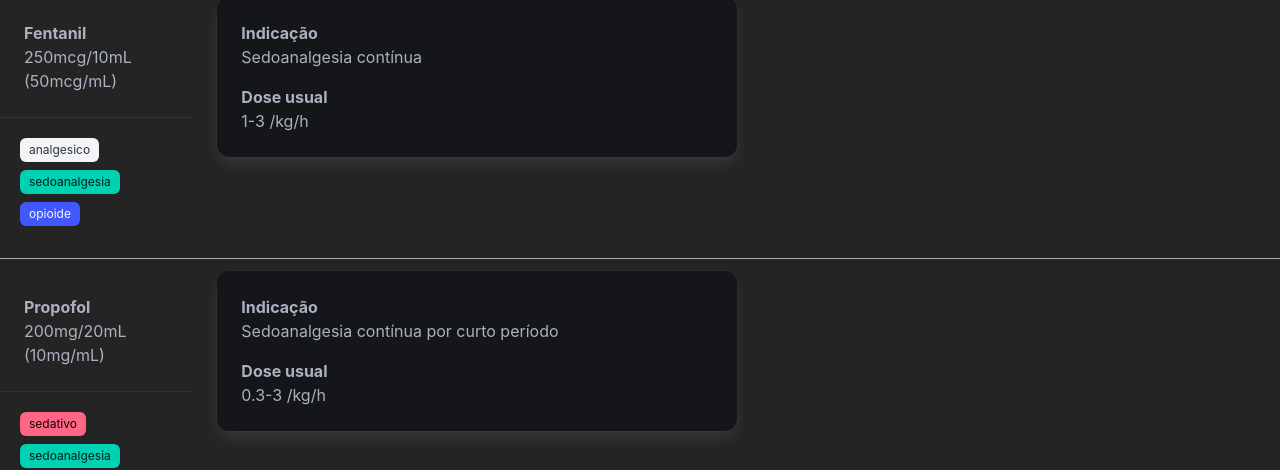
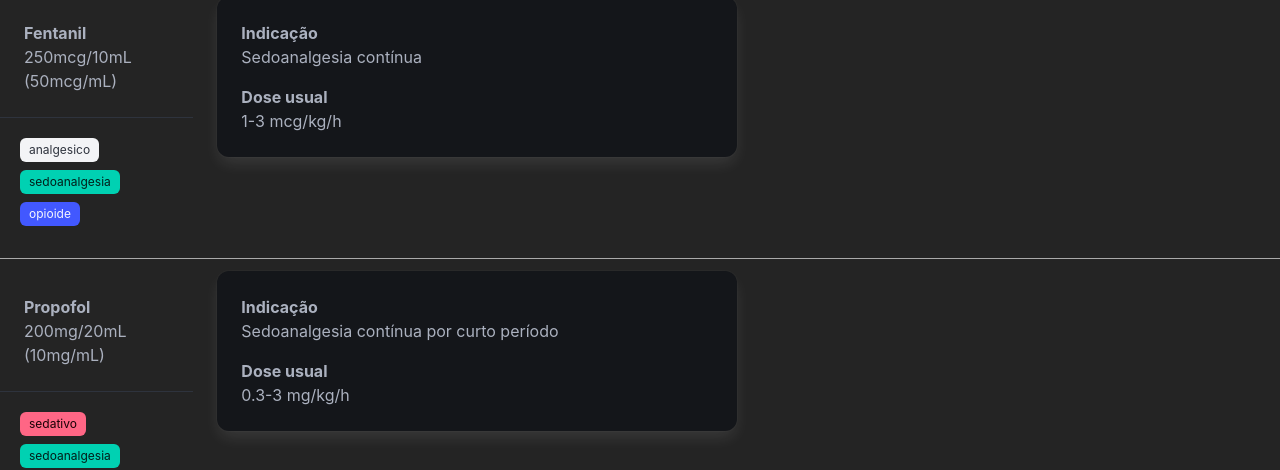
Before and after one commit to judsonbsilva/criticalc, a Vue app: page / in a window 1280 px wide. Shown: the part 212-682 px from the top of the page. Built offline with nearby package versions, Linux system fonts and the light colour scheme.

Commit message:
fix: APRESENTACAO MEDICACAO E CALCULOS

```diff
--- a/src/components/Drug.vue
+++ b/src/components/Drug.vue
@@ -73,7 +73,7 @@ is-dark
                         <b>Indicação</b>
                         <p>{{ drugData.RESUMO_INDICACAO }}</p>
                         <b>Dose usual</b>
-                        <p>{{ drugData.DOSE_01 }} {{ drugData.DOSE_UNI }}/{{ drugData.UNI_01 }}</p>
+                        <p>{{ drugData.DOSE_01 }} {{ drugData.UNI_APRESENTACAO }}/{{ drugData.UNI_01 }}</p>
                     </div>
                 </div>
             </div>
@@ -99,7 +99,7 @@ is-dark
                         <div class="column is-6 is-6-mobile" v-if="drugData.ADMINISTRACAO == 'BIC'">
                             <span v-if="vazao">
                                 <b>Dose atual</b>
-                                <p>{{ calcDrug(drugData, weight, vazao) }} {{ drugData.DOSE_UNI }}/{{ drugData.UNI_01 }}</p>
+                                <p>{{ calcDrug(drugData, weight, vazao) }} {{ drugData.UNI_APRESENTACAO }}/{{ drugData.UNI_01 }}</p>
                             </span>
                         </div>
                     </div>
--- a/src/components/Navbar.vue
+++ b/src/components/Navbar.vue
@@ -1,5 +1,5 @@
 <script setup>
-import { ref } from 'vue'
+import { ref, onMounted } from 'vue'
 
 const emit = defineEmits(['updateWeight', 'updateHeight']);
 const dataWeight = ref(null);
@@ -13,6 +13,12 @@ const handleHeight = (ev) => {
     dataHeight.value = Number(ev.target.value);
     emit('updateHeight', dataHeight);
 }
+
+onMounted(() => {
+
+})
+
+
 </script>
 
 <template>
@@ -30,6 +36,7 @@ const handleHeight = (ev) => {
                         class="input"
                         type="number"
                         placeholder="Peso 70kg"
+                        :value="dataWeight"
                         @input=handleWeight
                     />
                 </div>
@@ -40,6 +47,7 @@ const handleHeight = (ev) => {
                         class="input"
                         type="number"
                         placeholder="Altura 165cm"
+                        :value="dataHeight"
                         @input=handleHeight
                     />
                 </div>
```
Also changed, not shown: public/database2.csv.
